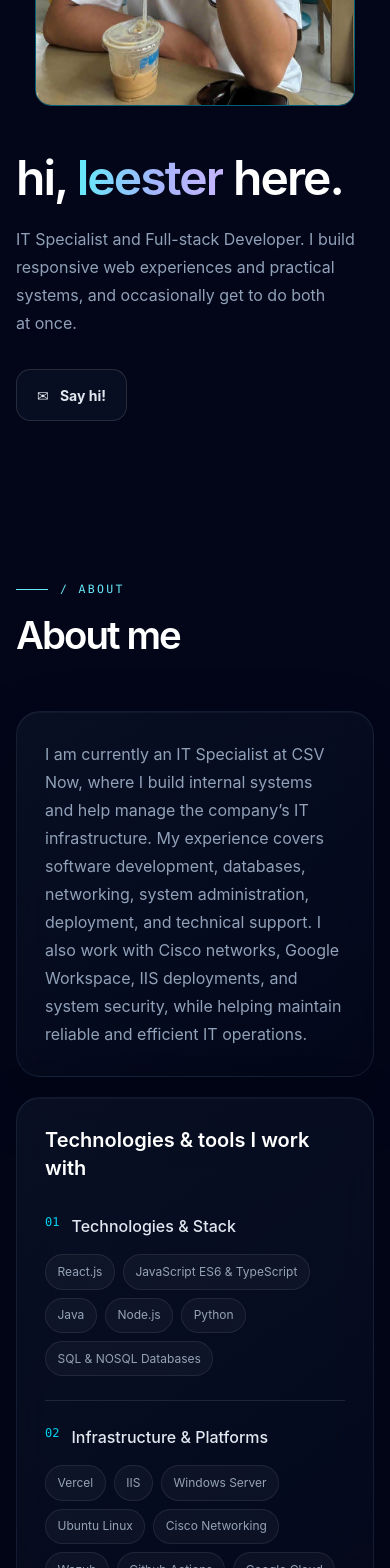
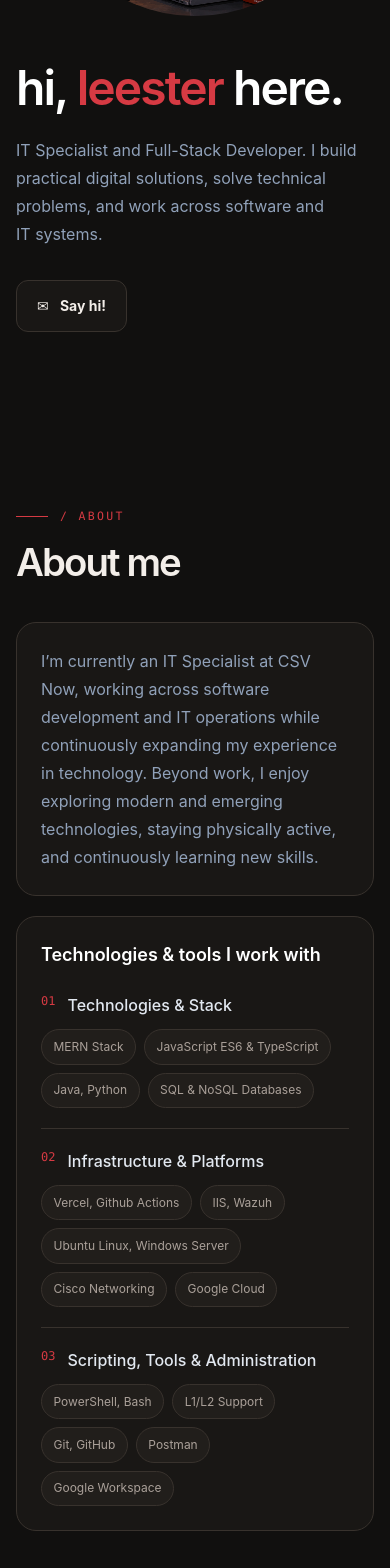
Before and after one commit to Leescifer/portfolio, a React (Vite) app: page / in a window 390 px wide. Shown: the part 432-2000 px from the top of the page. Built offline with nearby package versions, Linux system fonts and the light colour scheme.

Commit message:
update: Full theme color and design, update text and paragpraphs

```diff
--- a/index.html
+++ b/index.html
@@ -3,10 +3,10 @@
   <head>
     <meta charset="UTF-8" />
     <meta name="viewport" content="width=device-width, initial-scale=1.0" />
-    <link rel="icon" type="image/png" href="/src/assets/website_avatar.png" />
-    <meta name="theme-color" content="#020617" />
+    <link rel="icon" type="image/png" href="/src/assets/noFaceAvatar.png" />
+    <meta name="theme-color" content="#11100f" />
     <meta name="description" content="Leester" />
-    <title>Leester — Full-stack Developer & IT Specialist</title>
+    <title>Leester</title>
   </head>
   <body>
     <div id="root"></div>
--- a/src/App.jsx
+++ b/src/App.jsx
@@ -20,7 +20,7 @@ function App() {
       <div
         className={`min-h-screen transition-opacity duration-700 ${
           isLoaded ? "opacity-100" : "opacity-0"
-        } overflow-x-hidden bg-slate-950 text-slate-100`}
+        } overflow-x-hidden bg-[#11100f] text-[#f3eee9]`}
       >
         <Navbar menuOpen={menuOpen} setMenuOpen={setMenuOpen} />
         <MobileMenu menuOpen={menuOpen} setMenuOpen={setMenuOpen} />
--- a/src/components/LoadingScreen.jsx
+++ b/src/components/LoadingScreen.jsx
@@ -23,13 +23,13 @@ export const LoadingScreen = ({ onComplete }) => {
   }, [onComplete]);
 
   return (
-    <div className="fixed inset-0 z-50 bg-black text-gray-100 flex flex-col items-center justify-center">
+    <div className="fixed inset-0 z-50 bg-[#11100f] text-[#f3eee9] flex flex-col items-center justify-center">
       <div className="mb-4 text-4xl font-mono font-bold">
         {text} <span className="animate-blink ml-1"> | </span>
       </div>
 
-      <div className="w-[200px] h-[2px] bg-gray-800 rounded relative overflow-hidden">
-        <div className="w-[40%] h-full bg-blue-500 shadow-[0_0_15px_#3b82f6] animate-loading-bar"></div>
+      <div className="w-[200px] h-[2px] bg-[#38322d] rounded relative overflow-hidden">
+        <div className="w-[40%] h-full bg-[#d63a43] animate-loading-bar"></div>
       </div>
     </div>
   );
--- a/src/components/sections/About.jsx
+++ b/src/components/sections/About.jsx
@@ -4,43 +4,36 @@ const skillGroups = [
   {
     label: "Technologies & Stack",
     skills: [
-      "React.js",
+      "MERN Stack",
       "JavaScript ES6 & TypeScript",
-      "Java",
-      "Node.js",
-      "Python",
-      "SQL & NOSQL Databases",
+      "Java, Python",
+      "SQL & NoSQL Databases",
     ],
   },
   {
     label: "Infrastructure & Platforms",
     skills: [
-      "Vercel",
-      "IIS",
-      "Windows Server",
-      "Ubuntu Linux",
+      "Vercel, Github Actions",
+      "IIS, Wazuh ",
+      "Ubuntu Linux, Windows Server",
       "Cisco Networking",
-      "Wazuh",
-      "Github Actions",
       "Google Cloud",
     ],
   },
   {
     label: "Scripting, Tools & Administration",
     skills: [
-      "PowerShell",
-      "Bash",
-      "Git",
-      "GitHub",
+      "PowerShell, Bash",
+      "L1/L2 Support",
+      "Git, GitHub",
       "Postman",
       "Google Workspace",
-      "L1/L2 Support",
     ],
   },
 ];
 
 export const About = () => (
-  <section id="about" className="section-space relative">
+  <section id="about" className="section-space relative overflow-hidden">
     <div className="section-shell">
       <RevealOnScroll>
         <div className="section-heading-grid">
@@ -51,37 +44,34 @@ export const About = () => (
         </div>
       </RevealOnScroll>
 
-      <div className="mt-14 grid gap-5 lg:grid-cols-[0.8fr_1.2fr]">
+      <div className="mt-10 grid gap-5 sm:mt-14 lg:grid-cols-[0.8fr_1.2fr]">
         <RevealOnScroll>
-          <article className="panel flex h-full min-h-80 flex-col justify-between p-7 sm:p-9">
+          <article className="panel flex h-full flex-col justify-between gap-6 p-6 sm:p-9">
             <p className="leading-7 text-slate-400">
-              I am currently an IT Specialist at CSV Now, where I build internal
-              systems and help manage the company’s IT infrastructure. My
-              experience covers software development, databases, networking,
-              system administration, deployment, and technical support. I also
-              work with Cisco networks, Google Workspace, IIS deployments, and
-              system security, while helping maintain reliable and efficient IT
-              operations.
+              I’m currently an IT Specialist at CSV Now, working across software
+              development and IT operations while continuously expanding my
+              experience in technology. Beyond work, I enjoy exploring modern
+              and emerging technologies, staying physically active, and
+              continuously learning new skills.
             </p>
           </article>
         </RevealOnScroll>
 
         <RevealOnScroll>
-          <div className="panel p-7 sm:p-9">
-            <div className="mb-8 flex items-center justify-between">
-              <h3 className="text-xl font-semibold text-white">
-                {" "}
+          <div className="panel p-6 sm:p-9">
+            <div className="mb-6 flex items-center justify-between sm:mb-8">
+              <h3 className="text-lg font-semibold text-white sm:text-xl">
                 Technologies & tools I work with
               </h3>
             </div>
-            <div className="divide-y divide-white/10">
+            <div className="divide-y divide-[#38322d]">
               {skillGroups.map((group, index) => (
                 <div
                   key={group.label}
-                  className="grid gap-4 py-6 first:pt-0 last:pb-0 sm:grid-cols-[9rem_1fr]"
+                  className="grid gap-3 py-5 first:pt-0 last:pb-0 sm:gap-4 sm:py-6 md:grid-cols-[8rem_1fr]"
                 >
                   <div className="flex gap-3">
-                    <span className="font-mono text-xs text-cyan-400">
+                    <span className="font-mono text-xs text-[#d63a43]">
                       0{index + 1}
                     </span>
                     <h4 className="font-medium text-slate-200">
--- a/src/components/sections/Contact.jsx
+++ b/src/components/sections/Contact.jsx
@@ -2,10 +2,6 @@ import { RevealOnScroll } from "../RevealOnScroll";
 
 export const Contact = () => (
   <section id="contact" className="section-space relative overflow-hidden">
-    <div
-      className="contact-glow absolute bottom-0 left-1/2 h-80 w-80 -translate-x-1/2 rounded-full"
-      aria-hidden="true"
-    />
     <div className="section-shell relative z-10">
       <RevealOnScroll>
         <div className="mx-auto max-w-4xl text-center">
@@ -32,7 +28,7 @@ export const Contact = () => (
           </div>
           <a
             href="mailto:leester9103@gmail.com"
-            className="mt-8 inline-block font-mono text-sm text-slate-500 transition hover:text-cyan-300"
+            className="mt-8 inline-block font-mono text-sm text-slate-500 transition hover:text-[#d63a43]"
           >
             leester9103@gmail.com
           </a>
--- a/src/components/sections/Footer.jsx
+++ b/src/components/sections/Footer.jsx
@@ -1,5 +1,5 @@
 export const Footer = () => (
-  <footer className="border-t border-white/[0.07] py-8">
+  <footer className="border-t border-[#38322d] py-8">
     <div className="section-shell flex flex-col items-center justify-between gap-5 text-center text-sm text-slate-500 sm:flex-row sm:text-left">
       <p>
         © {new Date().getFullYear()} Designed and built by Leester. All rights
--- a/src/components/sections/Home.jsx
+++ b/src/components/sections/Home.jsx
@@ -1,5 +1,5 @@
 import { RevealOnScroll } from "../RevealOnScroll";
-import profile from "../../assets/avatar.png";
+import profile from "../../assets/noFaceAvatar.png";
 
 export const Home = () => {
   return (
@@ -10,11 +10,11 @@ export const Home = () => {
       <div className="section-shell grid items-center gap-12 lg:grid-cols-[0.9fr_1.1fr] lg:gap-20">
         {/* Portrait */}
         <RevealOnScroll>
-          <div className="mx-auto w-full max-w-xs text-cyan-300 lg:max-w-sm">
+          <div className="mx-auto aspect-square w-full max-w-xs overflow-hidden rounded-full bg-[#191715] lg:max-w-sm">
             <img
               src={profile}
-              alt="Coming Soon"
-              className="h-auto w-full border border-cyan-800 rounded-2xl object-cover transform transition duration-500 hover:scale-[1.15] hover:rotate-[-20]"
+              alt="Leester Cruspero is Working Lol"
+              className="h-full w-full scale-[1.00] object-cover transition duration-500 hover:scale-[1.25]"
             />
           </div>
         </RevealOnScroll>
@@ -23,13 +23,13 @@ export const Home = () => {
         <RevealOnScroll>
           <div className="max-w-2xl">
             <h1 className="text-balance text-5xl font-semibold leading-[0.98] tracking-[-0.04em] text-white sm:text-6xl lg:text-7xl">
-              hi, <span className="gradient-text">leester</span> here.
+              hi, <span className="accent-text">leester</span> here.
             </h1>
 
             <p className="mt-6 max-w-xl text-pretty text-base leading-7 text-slate-400 sm:text-lg sm:leading-8">
-              IT Specialist and Full-stack Developer. I build responsive web
-              experiences and practical systems, and occasionally get to do both
-              at once.
+              IT Specialist and Full-Stack Developer. I build practical digital
+              solutions, solve technical problems, and work across software and
+              IT systems.
             </p>
 
             <div className="mt-8">
--- a/src/index.css
+++ b/src/index.css
@@ -5,6 +5,14 @@
   font-family: Inter, ui-sans-serif, system-ui, -apple-system, BlinkMacSystemFont, "Segoe UI", sans-serif;
   font-synthesis: none;
   text-rendering: optimizeLegibility;
+  --page: #11100f;
+  --surface: #191715;
+  --surface-raised: #211e1b;
+  --border: #38322d;
+  --text: #f3eee9;
+  --muted: #aaa099;
+  --accent: #d63a43;
+  --accent-hover: #eb5059;
 }
 
 html { scroll-behavior: smooth; }
@@ -12,81 +20,37 @@ html { scroll-behavior: smooth; }
 body {
   margin: 0;
   min-width: 320px;
-  background:
-    radial-gradient(circle at 12% 8%, rgba(14, 105, 180, 0.12), transparent 27rem),
-    radial-gradient(circle at 88% 38%, rgba(30, 64, 175, 0.08), transparent 30rem),
-    #02040b;
-  background-attachment: fixed;
-  color: #e2e8f0;
+  background: var(--page);
+  color: var(--text);
 }
 
-body::before {
-  content: "";
-  position: fixed;
-  inset: 0;
-  z-index: -1;
-  pointer-events: none;
-  background-image:
-    radial-gradient(circle at 18% 22%, rgba(255,255,255,.34) 0 1px, transparent 1.4px),
-    radial-gradient(circle at 72% 14%, rgba(147,197,253,.38) 0 1px, transparent 1.5px),
-    radial-gradient(circle at 82% 74%, rgba(255,255,255,.2) 0 1px, transparent 1.3px),
-    radial-gradient(circle at 33% 82%, rgba(96,165,250,.25) 0 1px, transparent 1.4px);
-  background-size: 280px 280px, 390px 390px, 460px 460px, 540px 540px;
-  opacity: .38;
-}
-
-::selection { background: rgba(103, 232, 249, 0.28); color: #fff; }
+::selection { background: var(--accent); color: #1a100d; }
 
 a, button { -webkit-tap-highlight-color: transparent; }
-a:focus-visible, button:focus-visible { outline: 2px solid #67e8f9; outline-offset: 4px; }
+a:focus-visible, button:focus-visible { outline: 2px solid var(--accent); outline-offset: 4px; }
 
 .section-shell { width: min(100% - 2rem, 76rem); margin-inline: auto; }
 .section-space { padding-block: clamp(6rem, 10vw, 9rem); }
 
-.hero-grid {
-  background-image:
-    linear-gradient(rgba(148, 163, 184, 0.045) 1px, transparent 1px),
-    linear-gradient(90deg, rgba(148, 163, 184, 0.045) 1px, transparent 1px);
-  background-size: 54px 54px;
-  mask-image: linear-gradient(to bottom, black 15%, transparent 90%);
-}
-
-.hero-glow {
-  background: linear-gradient(120deg, rgba(14, 165, 233, 0.15), rgba(37, 99, 235, 0.1));
-  filter: blur(100px);
-  animation: glow-drift 10s ease-in-out infinite alternate;
-}
-
-.contact-glow {
-  background: rgba(34, 211, 238, 0.12);
-  filter: blur(110px);
-}
-
-.gradient-text {
-  background: linear-gradient(95deg, #67e8f9 5%, #a5b4fc 55%, #c4b5fd 95%);
-  background-clip: text;
-  -webkit-background-clip: text;
-  color: transparent;
-}
+.accent-text { color: var(--accent); }
 
 .eyebrow {
   display: inline-flex;
   align-items: center;
   gap: 0.65rem;
   padding: 0.55rem 0.85rem;
-  border: 1px solid rgba(255, 255, 255, 0.1);
+  border: 1px solid var(--border);
   border-radius: 999px;
-  background: rgba(15, 23, 42, 0.72);
+  background: var(--surface);
   font-size: 0.75rem;
-  color: #94a3b8;
+  color: var(--muted);
 }
 
 .status-dot {
   width: 0.45rem;
   height: 0.45rem;
   border-radius: 50%;
-  background: #5eead4;
-  box-shadow: 0 0 0 5px rgba(94, 234, 212, 0.1);
+  background: var(--accent);
   animation: pulse-dot 2.2s ease-in-out infinite;
 }
 
@@ -96,81 +60,57 @@ a:focus-visible, button:focus-visible { outline: 2px solid #67e8f9; outline-offs
   align-items: center;
   justify-content: center;
   gap: 0.7rem;
-  border-radius: 0.9rem;
+  border-radius: 0.75rem;
   padding: 0.85rem 1.25rem;
   font-size: 0.875rem;
   font-weight: 650;
-  transition: transform 180ms ease, border-color 180ms ease, background 180ms ease, box-shadow 180ms ease;
+  transition: transform 180ms ease, border-color 180ms ease, background 180ms ease;
 }
 
-.button-primary {
-  background: #67e8f9;
-  color: #020617;
-  box-shadow: 0 10px 35px rgba(34, 211, 238, 0.16);
-}
-.button-primary:hover { transform: translateY(-2px); background: #a5f3fc; box-shadow: 0 14px 40px rgba(34, 211, 238, 0.24); }
-.button-secondary { border: 1px solid rgba(255,255,255,.12); background: rgba(15,23,42,.55); color: #e2e8f0; }
-.button-secondary:hover { transform: translateY(-2px); border-color: rgba(103,232,249,.35); background: rgba(30,41,59,.75); }
+.button-primary { background: var(--accent); color: #1a100d; }
+.button-primary:hover { transform: translateY(-2px); background: var(--accent-hover); }
+.button-secondary { border: 1px solid var(--border); background: var(--surface); color: var(--text); }
+.button-secondary:hover { transform: translateY(-2px); border-color: var(--accent); background: var(--surface-raised); }
 
-.nav-link { font-size: .875rem; color: #94a3b8; transition: color 180ms ease; }
-.nav-link:hover { color: #fff; }
-.nav-cta { display: inline-flex; align-items: center; gap: .5rem; border: 1px solid rgba(103,232,249,.25); border-radius: .75rem; padding: .65rem .9rem; font-size: .8rem; font-weight: 600; color: #67e8f9; transition: 180ms ease; }
-.nav-cta:hover { background: #67e8f9; color: #020617; }
-
-.code-window {
-  border: 1px solid rgba(147,197,253,.15);
-  background: linear-gradient(145deg, rgba(15,23,42,.72), rgba(2,6,23,.88));
-  box-shadow: 0 35px 90px rgba(0,0,0,.52), 0 0 50px rgba(30, 64, 175, .08), inset 0 1px 0 rgba(255,255,255,.06);
-  backdrop-filter: blur(24px) saturate(125%);
-}
-.metric-card { display: flex; min-height: 6.2rem; flex-direction: column; justify-content: space-between; border: 1px solid rgba(147,197,253,.09); border-radius: 1rem; background: linear-gradient(145deg, rgba(255,255,255,.045), rgba(59,130,246,.025)); padding: 1rem; backdrop-filter: blur(14px); }
-.metric-card strong { margin-top: 1rem; font-size: .85rem; color: #e2e8f0; }
-.floating-chip { position: absolute; display: flex; align-items: center; gap: .8rem; border: 1px solid rgba(147,197,253,.16); border-radius: 1rem; background: rgba(8,15,31,.72); padding: .75rem 1rem; box-shadow: 0 20px 50px rgba(0,0,0,.42), inset 0 1px rgba(255,255,255,.05); backdrop-filter: blur(24px) saturate(130%); animation: glass-float 5s ease-in-out infinite; }
+.nav-link { font-size: .875rem; color: var(--muted); transition: color 180ms ease; }
+.nav-link:hover { color: var(--text); }
+.nav-cta { display: inline-flex; align-items: center; gap: .5rem; border: 1px solid var(--accent); border-radius: .65rem; padding: .65rem .9rem; font-size: .8rem; font-weight: 600; color: var(--accent); transition: 180ms ease; }
+.nav-cta:hover { background: var(--accent); color: #1a100d; }
 
 .section-heading-grid { display: grid; gap: 2rem; align-items: end; }
-.section-kicker { display: flex; align-items: center; gap: .75rem; font-family: ui-monospace, SFMono-Regular, Menlo, monospace; font-size: .72rem; text-transform: uppercase; letter-spacing: .2em; color: #67e8f9; }
+.section-kicker { display: flex; align-items: center; gap: .75rem; font-family: ui-monospace, SFMono-Regular, Menlo, monospace; font-size: .72rem; text-transform: uppercase; letter-spacing: .2em; color: var(--accent); }
 .section-kicker::before { content: ""; width: 2rem; height: 1px; background: currentColor; }
-.section-title { margin-top: 1.1rem; max-width: 42rem; font-size: clamp(2.4rem, 6vw, 4.5rem); font-weight: 600; line-height: 1.03; letter-spacing: -.05em; color: #fff; }
-.section-intro { max-width: 35rem; font-size: 1rem; line-height: 1.8; color: #94a3b8; }
-.panel { border: 1px solid rgba(147,197,253,.1); border-radius: 1.5rem; background: linear-gradient(145deg, rgba(15,23,42,.58), rgba(5,10,22,.34)); box-shadow: inset 0 1px rgba(255,255,255,.035), 0 24px 70px rgba(0,0,0,.16); backdrop-filter: blur(20px) saturate(120%); }
-.skill-pill, .project-tag { border: 1px solid rgba(255,255,255,.08); border-radius: 999px; background: rgba(255,255,255,.035); padding: .48rem .72rem; font-size: .75rem; color: #94a3b8; }
+.section-title { margin-top: 1.1rem; max-width: 42rem; font-size: clamp(2.4rem, 6vw, 4.5rem); font-weight: 600; line-height: 1.03; letter-spacing: -.05em; color: var(--text); }
+.section-intro { max-width: 35rem; font-size: 1rem; line-height: 1.8; color: var(--muted); }
+.panel { border: 1px solid var(--border); border-radius: 1.25rem; background: var(--surface); }
+.skill-pill, .project-tag { border: 1px solid var(--border); border-radius: 999px; background: var(--surface-raised); padding: .48rem .72rem; font-size: .75rem; color: var(--muted); }
 
-.experience-section {
-  border-block: 1px solid rgba(147,197,253,.06);
-  background: linear-gradient(180deg, rgba(2,6,23,.1), rgba(8,18,38,.28), rgba(2,6,23,.08));
-}
-.space-orb { position: absolute; border-radius: 999px; pointer-events: none; filter: blur(1px); opacity: .8; }
-.space-orb-one { top: 14%; right: -8rem; width: 22rem; height: 22rem; background: radial-gradient(circle at 35% 30%, rgba(96,165,250,.16), rgba(30,64,175,.035) 52%, transparent 72%); animation: orb-drift 13s ease-in-out infinite alternate; }
-.space-orb-two { bottom: 6%; left: -10rem; width: 26rem; height: 26rem; background: radial-gradient(circle at 60% 45%, rgba(14,165,233,.1), rgba(8,47,73,.02) 58%, transparent 72%); animation: orb-drift 16s ease-in-out -5s infinite alternate-reverse; }
+.experience-section { border-block: 1px solid var(--border); background: #151311; }
 .experience-timeline { position: relative; display: grid; gap: 1rem; }
-.experience-timeline::before { content: ""; position: absolute; top: 2.5rem; bottom: 2.5rem; left: 1.42rem; width: 1px; background: linear-gradient(to bottom, rgba(96,165,250,.6), rgba(96,165,250,.08)); }
-.glass-card { border: 1px solid rgba(147,197,253,.11); background: linear-gradient(125deg, rgba(15,23,42,.6), rgba(5,10,22,.38)); box-shadow: inset 0 1px rgba(255,255,255,.045), 0 24px 70px rgba(0,0,0,.18); backdrop-filter: blur(24px) saturate(125%); }
-.experience-card { position: relative; margin-left: 3rem; border-radius: 1.5rem; padding: 1.75rem; transition: transform 300ms ease, border-color 300ms ease, box-shadow 300ms ease; }
-.experience-card::before { content: ""; position: absolute; inset: 0; border-radius: inherit; background: linear-gradient(100deg, transparent 35%, rgba(59,130,246,.055), transparent 70%); transform: translateX(-100%); transition: transform 700ms ease; }
-.experience-card:hover { transform: translateY(-4px); border-color: rgba(96,165,250,.25); box-shadow: inset 0 1px rgba(255,255,255,.06), 0 30px 80px rgba(0,0,0,.3), 0 0 45px rgba(37,99,235,.05); }
-.experience-card:hover::before { transform: translateX(100%); }
-.experience-marker { position: absolute; left: -3rem; top: 2.25rem; z-index: 2; display: grid; width: 1.85rem; height: 1.85rem; place-items: center; border: 1px solid rgba(96,165,250,.18); border-radius: 999px; background: #050a15; }
-.experience-marker span { width: .42rem; height: .42rem; border-radius: 999px; background: #475569; }
-.experience-marker span.is-active { background: #60a5fa; box-shadow: 0 0 0 5px rgba(59,130,246,.1), 0 0 18px rgba(96,165,250,.55); animation: pulse-dot 2.2s ease-in-out infinite; }
-.experience-arrow { display: grid; width: 2.5rem; height: 2.5rem; flex: none; place-items: center; border: 1px solid rgba(147,197,253,.1); border-radius: 999px; color: #64748b; transition: color 250ms ease, border-color 250ms ease, transform 250ms ease; }
-.experience-card:hover .experience-arrow { color: #93c5fd; border-color: rgba(147,197,253,.25); transform: translate(2px,-2px); }
+.experience-timeline::before { content: ""; position: absolute; top: 2.5rem; bottom: 2.5rem; left: 1.42rem; width: 1px; background: var(--border); }
+.flat-card { border: 1px solid var(--border); background: var(--surface); }
+.experience-card { position: relative; margin-left: 3rem; border-radius: 1.25rem; padding: 1.75rem; transition: transform 250ms ease, border-color 250ms ease, background 250ms ease; }
+.experience-card:hover { transform: translateY(-4px); border-color: var(--accent); background: var(--surface-raised); }
+.experience-marker { position: absolute; left: -3rem; top: 2.25rem; z-index: 2; display: grid; width: 1.85rem; height: 1.85rem; place-items: center; border: 1px solid var(--border); border-radius: 999px; background: var(--page); }
+.experience-marker span { width: .42rem; height: .42rem; border-radius: 999px; background: #766c65; }
+.experience-marker span.is-active { background: var(--accent); animation: pulse-dot 2.2s ease-in-out infinite; }
+.experience-arrow { display: grid; width: 2.5rem; height: 2.5rem; flex: none; place-items: center; border: 1px solid var(--border); border-radius: 999px; color: var(--muted); transition: color 250ms ease, border-color 250ms ease, transform 250ms ease; }
+.experience-card:hover .experience-arrow { color: var(--accent); border-color: var(--accent); transform: translate(2px,-2px); }
 
-.project-card { position: relative; min-height: 28rem; overflow: hidden; border: 1px solid rgba(147,197,253,.09); border-radius: 1.5rem; background: linear-gradient(145deg, rgba(7,16,31,.82), rgba(3,7,18,.66)); padding: 1.75rem; backdrop-filter: blur(18px); transition: transform 250ms ease, border-color 250ms ease, box-shadow 250ms ease; }
-.project-card:hover { transform: translateY(-5px); border-color: rgba(96,165,250,.25); box-shadow: 0 28px 70px rgba(0,0,0,.25), 0 0 40px rgba(37,99,235,.05); }
-.text-link { align-items: center; gap: .6rem; font-size: .875rem; font-weight: 600; color: #67e8f9; }
-.text-link:hover { color: #a5f3fc; }
+.project-card { position: relative; min-height: 28rem; overflow: hidden; border: 1px solid var(--border); border-radius: 1.25rem; background: var(--surface); padding: 1.75rem; transition: transform 250ms ease, border-color 250ms ease, background 250ms ease; }
+.project-card:hover { transform: translateY(-5px); border-color: var(--accent); background: var(--surface-raised); }
+.project-accent { width: 2.5rem; height: .2rem; border-radius: 999px; background: var(--accent); }
+.text-link { align-items: center; gap: .6rem; font-size: .875rem; font-weight: 600; color: var(--accent); }
+.text-link:hover { color: var(--accent-hover); }
 .footer-link { transition: color 180ms ease; }
-.footer-link:hover { color: #67e8f9; }
+.footer-link:hover { color: var(--accent); }
 
 .reveal { opacity: 0; transform: translateY(24px); transition: opacity 700ms cubic-bezier(.2,.65,.3,1), transform 700ms cubic-bezier(.2,.65,.3,1); }
 .reveal.visible { opacity: 1; transform: translateY(0); }
 
-@keyframes pulse-dot { 0%, 100% { opacity: .75; } 50% { opacity: 1; box-shadow: 0 0 0 7px rgba(94,234,212,.04); } }
+@keyframes pulse-dot { 0%, 100% { opacity: .65; } 50% { opacity: 1; } }
 @keyframes blink { 50% { opacity: 0; } }
 @keyframes loading-bar { 0% { transform: translateX(-110%); } 100% { transform: translateX(350%); } }
-@keyframes glass-float { 0%, 100% { transform: translateY(0); } 50% { transform: translateY(-7px); } }
-@keyframes glow-drift { 0% { transform: translateX(-6%) scale(.95); } 100% { transform: translateX(7%) scale(1.08); } }
-@keyframes orb-drift { 0% { transform: translate3d(-1rem,-.5rem,0) scale(.95); } 100% { transform: translate3d(2rem,1.5rem,0) scale(1.08); } }
 .animate-blink { animation: blink .8s step-end infinite; }
 .animate-loading-bar { animation: loading-bar 1s ease-in-out infinite; }
 
```
Also changed, not shown: src/components/MobileMenu.jsx (+5 -5 lines), src/components/Navbar.jsx (+4 -8 lines), src/components/sections/Experience.jsx (+4 -7 lines), src/components/sections/Projects.jsx (+7 -11 lines), src/assets/noFaceAvatar.png (added).
